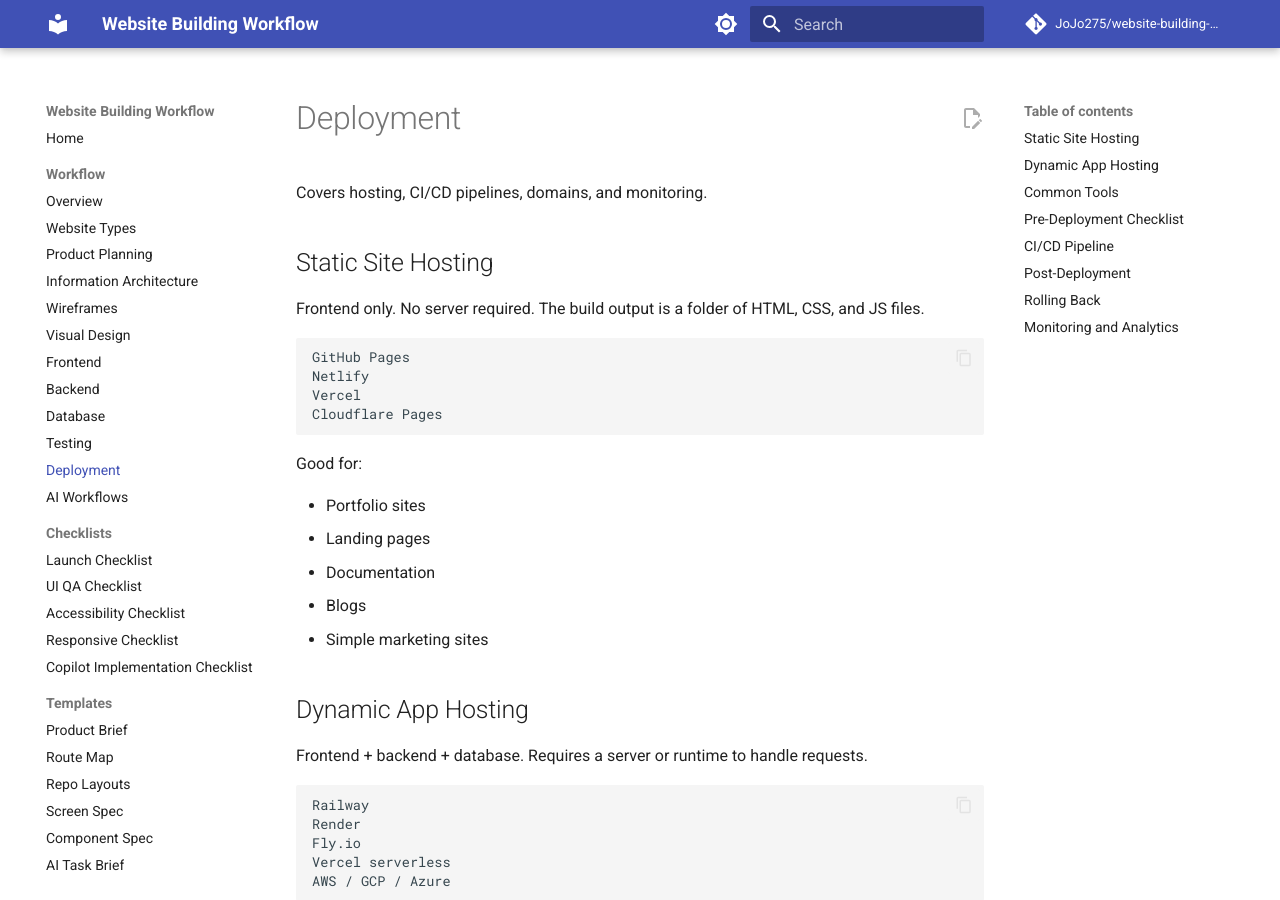
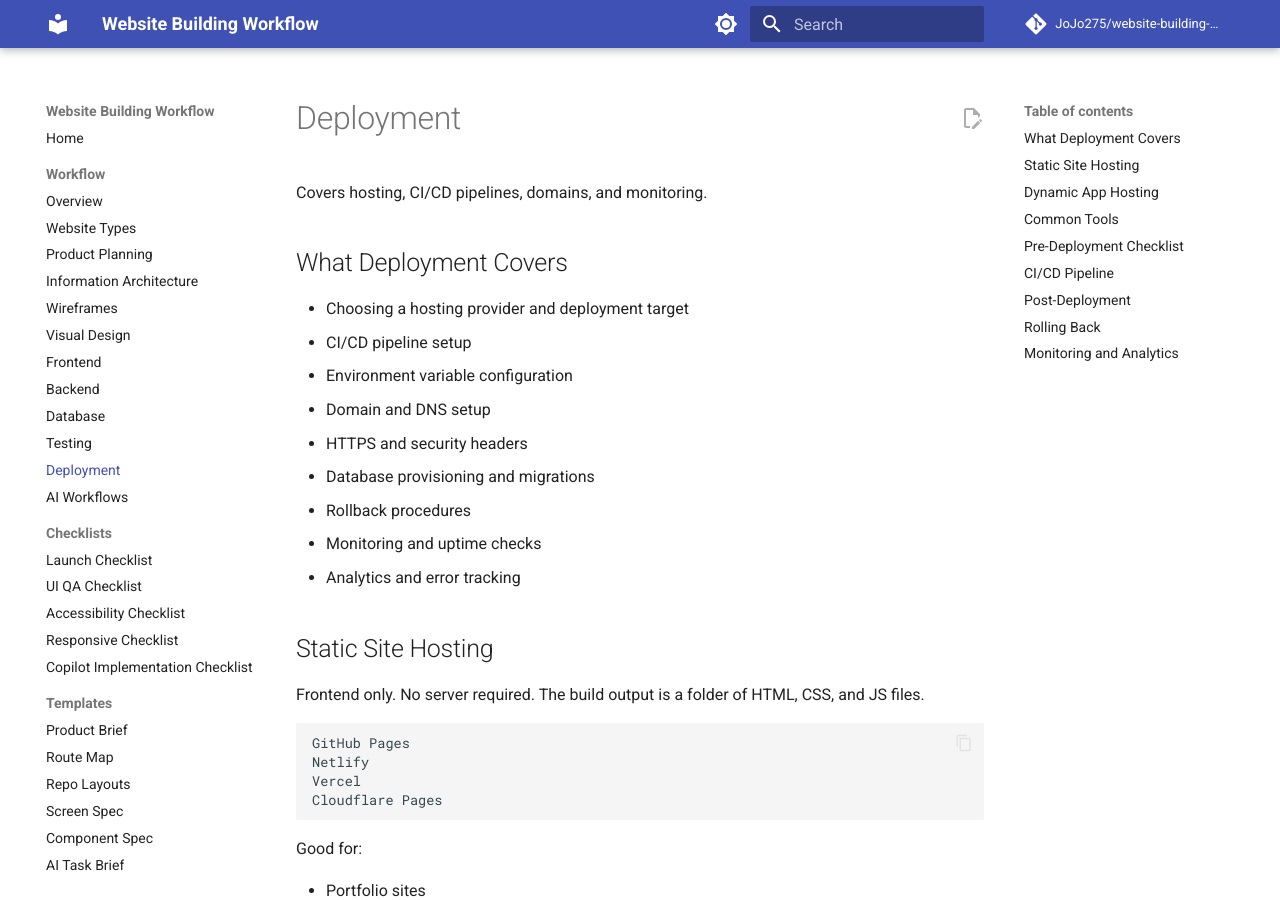
Before and after one commit to JoJo275/website-building-workflow, an MkDocs documentation site: the page built from docs/workflow/11-deployment.md, in a window 1280 px wide and 900 px high. Built offline with MkDocs 1.6.1 and Material for MkDocs 9.7.7, drawn with Linux system fonts in a browser that asks for light colours; comment, search, counter and statistics services are not loaded.

Commit message:
feat: add coverage details for database and deployment sections in documentation

```diff
--- a/docs/workflow/11-deployment.md
+++ b/docs/workflow/11-deployment.md
@@ -1,6 +1,18 @@
 # Deployment
 
 Covers hosting, CI/CD pipelines, domains, and monitoring.
+
+## What Deployment Covers
+
+- Choosing a hosting provider and deployment target
+- CI/CD pipeline setup
+- Environment variable configuration
+- Domain and DNS setup
+- HTTPS and security headers
+- Database provisioning and migrations
+- Rollback procedures
+- Monitoring and uptime checks
+- Analytics and error tracking
 
 ## Static Site Hosting
 
```
Also changed, not shown: docs/index.md (+1 -0 lines), docs/workflow/09-database.md (+10 -0 lines).
